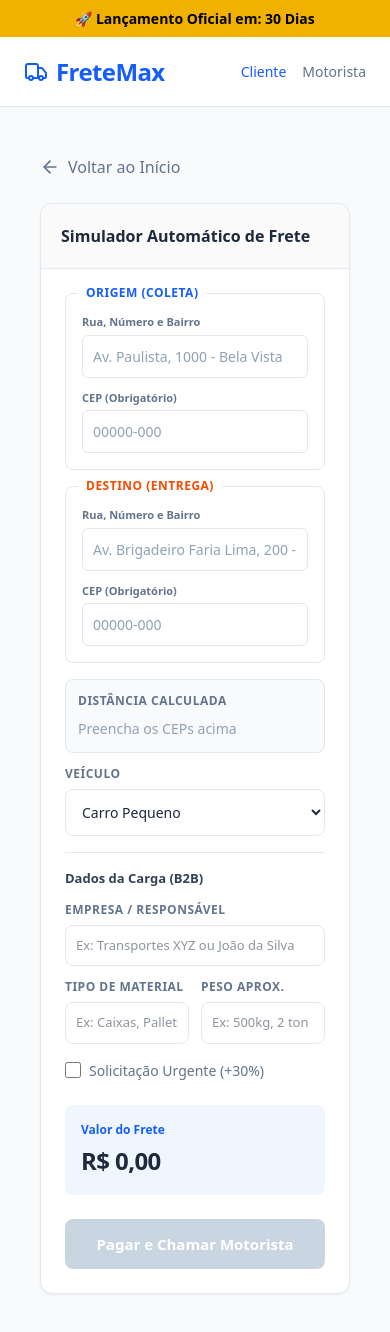
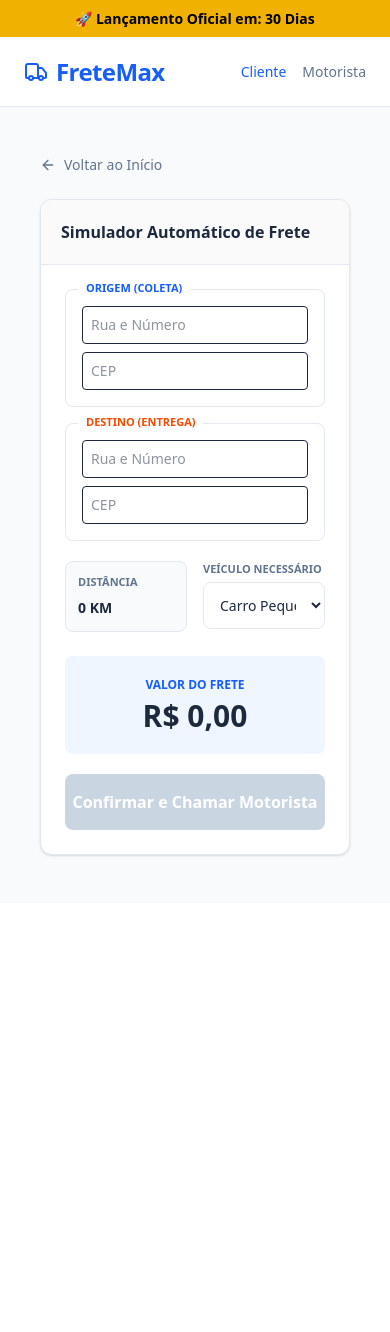
Before and after one commit to rodrigovtr38-hash/FRETEMAX, a React (Vite) app in the folder fretemax-projeto-final/: page /cliente in a window 390 px wide. Shown: the top 1332 px of the page. After the commit the page ends 903 px from the top, so only its background shows below. Built offline with nearby package versions, Linux system fonts and the light colour scheme.

Commit message:
Update Cliente.tsx

```diff
--- a/fretemax-projeto-final/src/pages/Cliente.tsx
+++ b/fretemax-projeto-final/src/pages/Cliente.tsx
@@ -1,10 +1,7 @@
 import { useState, useEffect } from 'react';
 import { db } from '../firebase';
 import { collection, addDoc, onSnapshot, doc, serverTimestamp, query, where, getDocs } from 'firebase/firestore';
-import { OperationType, handleFirestoreError } from '../lib/firestore-errors';
 import { MapPin, CheckCircle2, MessageCircle, ArrowLeft } from 'lucide-react';
-
-type VehicleType = 'carro pequeno' | 'utilitário' | 'caminhão 3/4' | 'carreta';
 
 export default function Cliente() {
   const [coletaRua, setColetaRua] = useState('');
@@ -12,7 +9,6 @@ export default function Cliente() {
   const [entregaRua, setEntregaRua] = useState('');
   const [entregaCep, setEntregaCep] = useState('');
 
-  // Nova Lógica de Distância Automática
   const [autoDistance, setAutoDistance] = useState(0);
   const [isCalculating, setIsCalculating] = useState(false);
 
@@ -20,43 +16,44 @@ export default function Cliente() {
   const [material, setMaterial] = useState('');
   const [weight, setWeight] = useState('');
 
-  const [vehicle, setVehicle] = useState<VehicleType>('carro pequeno');
+  const [vehicle, setVehicle] = useState('carro pequeno');
   const [urgent, setUrgent] = useState(false);
 
   const [orderId, setOrderId] = useState<string | null>(null);
   const [orderStatus, setOrderStatus] = useState<string | null>(null);
   const [driverContact, setDriverContact] = useState<{name: string, phone: string} | null>(null);
-
   const [availableDriverCount, setAvailableDriverCount] = useState<number | null>(null);
 
-  const base = 20;
-  const multipliers: Record<VehicleType, number> = {
-    'carro pequeno': 2,
-    'utilitário': 3,
-    'caminhão 3/4': 5,
-    'carreta': 10,
+  // BLINDAGEM MATEMÁTICA PARA EVITAR TELA BRANCA
+  const getMultiplier = (veh: string) => {
+    const v = veh.toLowerCase();
+    if (v.includes('utilitário')) return 3;
+    if (v.includes('caminhão')) return 5;
+    if (v.includes('carreta')) return 10;
+    return 2; // Padrão seguro para Carro Pequeno
   };
 
-  const valorMotorista = base + (autoDistance * multipliers[vehicle]);
-  let valorCliente = valorMotorista * 1.20;
+  const safeDistance = Number(autoDistance) || 0;
+  const multiplier = getMultiplier(vehicle);
+  const base = 20;
+
+  const valorMotorista = base + (safeDistance * multiplier);
+  let valorCliente = valorMotorista * 1.20; // Margem de 20%
   if (urgent) {
-    valorCliente = valorCliente * 1.30;
+    valorCliente *= 1.30;
   }
 
-  // Formatacao de CEP
   const handleCepChange = (e: React.ChangeEvent<HTMLInputElement>, setter: React.Dispatch<React.SetStateAction<string>>) => {
     let v = e.target.value.replace(/\D/g, '');
     if (v.length > 5) v = v.replace(/^(\d{5})(\d)/, '$1-$2');
     setter(v.slice(0, 9));
   };
 
-  // Motor de Cálculo Automático de Distância
   useEffect(() => {
     if (coletaCep.length === 9 && entregaCep.length === 9) {
       setIsCalculating(true);
-      // Simula a requisição rápida ao Google Maps
       const timer = setTimeout(() => {
-        setAutoDistance(18.5); // Distância simulada para o MVP rodar liso
+        setAutoDistance(18.5);
         setIsCalculating(false);
       }, 1200);
       return () => clearTimeout(timer);
@@ -65,7 +62,6 @@ export default function Cliente() {
     }
   }, [coletaCep, entregaCep]);
 
-  // Check drivers
   useEffect(() => {
     const fetchAvail = async () => {
       if (!coletaCep || !vehicle || autoDistance <= 0) {
@@ -73,19 +69,19 @@ export default function Cliente() {
         return;
       }
       try {
-        const q = query(collection(db, 'motoristas'), where('vehicleType', '==', vehicle));
+        const q = query(collection(db, 'motoristas_cadastros'), where('categoria', '==', vehicle));
         const snap = await getDocs(q);
         setAvailableDriverCount(snap.docs.length);
-      } catch(e) {}
+      } catch(e) {
+        setAvailableDriverCount(0);
+      }
     }
     fetchAvail();
   }, [coletaCep, vehicle, autoDistance]);
 
   useEffect(() => {
     if (!orderId) return;
-    const unsubscribe = onSnapshot(
-      doc(db, 'fretes', orderId),
-      (snapshot) => {
+    const unsubscribe = onSnapshot(doc(db, 'fretes', orderId), (snapshot) => {
         if (snapshot.exists()) {
           const data = snapshot.data();
           setOrderStatus(data.status);
@@ -96,9 +92,6 @@ export default function Cliente() {
             });
           }
         }
-      },
-      (error) => {
-        handleFirestoreError(error, OperationType.GET, `fretes/${orderId}`);
       }
     );
     return () => unsubscribe();
@@ -106,18 +99,15 @@ export default function Cliente() {
 
   const handlePagar = async () => {
     if (!coletaRua || !coletaCep || !entregaRua || !entregaCep || autoDistance <= 0) {
-      alert("Preencha todos os campos obrigatórios de endereço.");
+      alert("Preencha todos os campos de endereço corretamente.");
       return;
     }
 
-    const origemConcatenada = `${coletaRua}, CEP: ${coletaCep}`;
-    const destinoConcatenado = `${entregaRua}, CEP: ${entregaCep}`;
-
     try {
       const docRef = await addDoc(collection(db, 'fretes'), {
-        cidadeOrigem: origemConcatenada,
-        cidadeDestino: destinoConcatenado,
-        distancia: autoDistance,
+        cidadeOrigem: `${coletaRua}, CEP: ${coletaCep}`,
+        cidadeDestino: `${entregaRua}, CEP: ${entregaCep}`,
+        distancia: safeDistance,
         veiculo: vehicle,
         responsavel: company,
         material: material,
@@ -125,40 +115,29 @@ export default function Cliente() {
         valorMotorista,
         valorCliente,
         status: 'aguardando_motorista',
-        clienteId: 'anon',
         createdAt: serverTimestamp()
       });
       setOrderId(docRef.id);
       setOrderStatus('aguardando_motorista');
     } catch (error) {
-      handleFirestoreError(error, OperationType.CREATE, 'fretes');
+      alert("Erro ao conectar com o banco. Tente novamente.");
     }
   };
 
-  // Tela 3: Motorista Encontrado
   if (orderStatus === 'aceito') {
     return (
-      <div className="max-w-md mx-auto bg-white rounded-xl border border-slate-200 shadow-[0_1px_3px_rgba(0,0,0,0.05)] overflow-hidden flex flex-col pt-8">
-        <div className="p-6 flex flex-col items-center text-center gap-6 animate-in fade-in slide-in-from-bottom-4">
+      <div className="max-w-md mx-auto mt-10 bg-white rounded-xl border border-slate-200 shadow-sm overflow-hidden flex flex-col pt-8">
+        <div className="p-6 flex flex-col items-center text-center gap-6 animate-in fade-in">
           <div className="w-16 h-16 bg-[#dcfce7] text-[#166534] rounded-full flex items-center justify-center">
             <CheckCircle2 className="w-8 h-8" />
           </div>
           <div>
             <h2 className="text-[18px] font-bold text-slate-800">🚚 Motorista a caminho!</h2>
-            <p className="text-slate-500 mt-2 text-sm">
-              O motorista aceitou seu frete e já está se deslocando.
-            </p>
+            <p className="text-slate-500 mt-2 text-sm">Seu frete foi aceito.</p>
           </div>
-
           {driverContact && driverContact.phone && (
-            <a
-              href={`https://wa.me/55${driverContact.phone.replace(/[^0-9]/g, '')}?text=Olá,%20sou%20o%20cliente%20do%20FreteMax.`}
-              target="_blank"
-              rel="noopener noreferrer"
-              className="w-full mt-2 p-[14px] flex items-center justify-center gap-2 bg-[#25d366] text-white text-[15px] font-semibold rounded-lg transition-colors hover:opacity-90"
-            >
-              <MessageCircle className="w-5 h-5" />
-              Falar com {driverContact.name}
+            <a href={`https://wa.me/55${driverContact.phone.replace(/[^0-9]/g, '')}`} target="_blank" rel="noopener noreferrer" className="w-full mt-2 p-[14px] flex items-center justify-center gap-2 bg-[#25d366] text-white font-semibold rounded-lg hover:opacity-90">
+              <MessageCircle className="w-5 h-5" /> Falar com {driverContact.name}
             </a>
           )}
         </div>
@@ -166,201 +145,72 @@ export default function Cliente() {
     );
   }
 
-  // Tela 2: Radar Buscando Motorista
   if (orderStatus === 'aguardando_motorista') {
     return (
-      <div className="max-w-md mx-auto bg-white rounded-xl border border-slate-200 shadow-[0_1px_3px_rgba(0,0,0,0.05)] overflow-hidden flex flex-col">
+      <div className="max-w-md mx-auto mt-10 bg-white rounded-xl border border-slate-200 shadow-sm overflow-hidden">
         <div className="p-5 border-b border-slate-200 bg-slate-50 flex justify-between items-center">
-          <h2 className="text-[16px] font-semibold text-slate-800">Acompanhamento</h2>
-          <span className="inline-block px-3 py-1 rounded-full text-[12px] font-semibold uppercase bg-[#fef3c7] text-[#92400e]">
-            Aguardando...
-          </span>
+          <h2 className="text-[16px] font-semibold text-slate-800">Status do Frete</h2>
+          <span className="px-3 py-1 rounded-full text-[12px] font-bold bg-[#fef3c7] text-[#92400e]">Buscando...</span>
         </div>
-        <div className="p-6 flex flex-col items-center text-center gap-6 animate-in fade-in">
-          <div className="relative w-16 h-16 flex items-center justify-center mt-4">
-            <div className="absolute inset-0 border-4 border-slate-100 rounded-full"></div>
-            <div className="absolute inset-0 border-4 border-blue-600 rounded-full border-t-transparent animate-spin"></div>
-            <MapPin className="w-6 h-6 text-blue-600 relative z-10" />
-          </div>
-          <div>
-            <p className="text-[16px] font-semibold leading-[1.6] text-slate-800 mt-2">
-              🔎 Procurando motorista na sua região...
-            </p>
-            <div className="h-2 bg-slate-100 rounded-full mt-6 overflow-hidden">
-              <div className="w-2/5 h-full bg-blue-600 animate-pulse"></div>
-            </div>
+        <div className="p-8 flex flex-col items-center text-center gap-4">
+          <MapPin className="w-10 h-10 text-blue-600 animate-bounce" />
+          <p className="text-[16px] font-semibold text-slate-800">Procurando motoristas na região...</p>
+          <div className="w-full h-2 bg-slate-100 rounded-full mt-4 overflow-hidden">
+            <div className="w-1/2 h-full bg-blue-600 animate-pulse"></div>
           </div>
         </div>
       </div>
     );
   }
 
-  // Tela 1: Formulário Principal
   return (
     <div className="max-w-2xl mx-auto px-4 py-6">
-      <button
-        onClick={() => window.location.href = '/'}
-        className="flex items-center gap-2 text-slate-500 hover:text-slate-800 transition-colors mb-6 font-medium"
-      >
-        <ArrowLeft className="w-5 h-5" /> Voltar ao Início
+      <button onClick={() => window.location.href = '/'} className="flex items-center gap-2 text-slate-500 hover:text-slate-800 mb-6 font-medium text-sm">
+        <ArrowLeft className="w-4 h-4" /> Voltar ao Início
       </button>
 
-      <div className="bg-white rounded-xl border border-slate-200 shadow-[0_1px_3px_rgba(0,0,0,0.05)] overflow-hidden flex flex-col">
-        <div className="p-5 border-b border-slate-200 bg-neutral-50">
-          <h2 className="text-[16px] font-semibold text-slate-800">Simulador Automático de Frete</h2>
-        </div>
+      <div className="bg-white rounded-xl border border-slate-200 shadow-sm overflow-hidden">
+        <div className="p-5 border-b border-slate-200 bg-neutral-50"><h2 className="text-[16px] font-semibold text-slate-800">Simulador Automático de Frete</h2></div>
+        <div className="p-6 space-y-5">
 
-        <div className="p-6">
-          <div className="space-y-4">
-            <div className="p-4 border-[1.5px] border-slate-200 rounded-lg bg-white relative">
-              <span className="absolute -top-[10px] left-3 bg-white px-2 text-[12px] font-bold uppercase text-blue-600 tracking-[0.5px]">Origem (Coleta)</span>
-              <div className="grid grid-cols-1 md:grid-cols-2 gap-3 mt-1">
-                <div>
-                  <label className="block text-[11px] font-bold text-slate-500 mb-1">Rua, Número e Bairro</label>
-                  <input
-                    className="w-full p-2.5 border-[1.5px] border-slate-200 rounded-md text-[14px] transition-colors focus:border-blue-600 focus:outline-none placeholder:text-slate-400"
-                    placeholder="Av. Paulista, 1000 - Bela Vista"
-                    value={coletaRua}
-                    onChange={e => setColetaRua(e.target.value)}
-                  />
-                </div>
-                <div>
-                  <label className="block text-[11px] font-bold text-slate-500 mb-1">CEP (Obrigatório)</label>
-                  <input
-                    className="w-full p-2.5 border-[1.5px] border-slate-200 rounded-md text-[14px] transition-colors focus:border-blue-600 focus:outline-none placeholder:text-slate-400"
-                    placeholder="00000-000"
-                    value={coletaCep}
-                    onChange={e => handleCepChange(e, setColetaCep)}
-                    maxLength={9}
-                  />
-                </div>
-              </div>
+          <div className="grid grid-cols-1 md:grid-cols-2 gap-4">
+            <div className="p-4 border-[1.5px] border-slate-200 rounded-lg relative">
+              <span className="absolute -top-[10px] left-3 bg-white px-2 text-[11px] font-bold uppercase text-blue-600">Origem (Coleta)</span>
+              <input className="w-full p-2 mb-2 border-[1.5px] rounded text-sm focus:border-blue-600 outline-none" placeholder="Rua e Número" value={coletaRua} onChange={e => setColetaRua(e.target.value)} />
+              <input className="w-full p-2 border-[1.5px] rounded text-sm focus:border-blue-600 outline-none" placeholder="CEP" value={coletaCep} onChange={e => handleCepChange(e, setColetaCep)} maxLength={9} />
             </div>
-
-            <div className="p-4 border-[1.5px] border-slate-200 rounded-lg bg-white relative">
-              <span className="absolute -top-[10px] left-3 bg-white px-2 text-[12px] font-bold uppercase text-orange-600 tracking-[0.5px]">Destino (Entrega)</span>
-              <div className="grid grid-cols-1 md:grid-cols-2 gap-3 mt-1">
-                <div>
-                  <label className="block text-[11px] font-bold text-slate-500 mb-1">Rua, Número e Bairro</label>
-                  <input
-                    className="w-full p-2.5 border-[1.5px] border-slate-200 rounded-md text-[14px] transition-colors focus:border-blue-600 focus:outline-none placeholder:text-slate-400"
-                    placeholder="Av. Brigadeiro Faria Lima, 200 - Pinheiros"
-                    value={entregaRua}
-                    onChange={e => setEntregaRua(e.target.value)}
-                  />
-                </div>
-                <div>
-                  <label className="block text-[11px] font-bold text-slate-500 mb-1">CEP (Obrigatório)</label>
-                  <input
-                    className="w-full p-2.5 border-[1.5px] border-slate-200 rounded-md text-[14px] transition-colors focus:border-blue-600 focus:outline-none placeholder:text-slate-400"
-                    placeholder="00000-000"
-                    value={entregaCep}
-                    onChange={e => handleCepChange(e, setEntregaCep)}
-                    maxLength={9}
-                  />
-                </div>
-              </div>
-            </div>
-
-            <div className="grid grid-cols-1 md:grid-cols-2 gap-3 mb-4">
-              <div className="p-3 border-[1.5px] border-slate-200 rounded-lg bg-slate-50">
-                <label className="block text-[12px] font-semibold uppercase text-slate-500 mb-1.5 tracking-[0.5px]">Distância Calculada</label>
-                {isCalculating ? (
-                  <span className="text-blue-600 text-sm font-semibold animate-pulse">Processando satélite...</span>
-                ) : autoDistance > 0 ? (
-                  <span className="text-slate-800 text-sm font-bold">{autoDistance} KM</span>
-                ) : (
-                  <span className="text-slate-400 text-sm">Preencha os CEPs acima</span>
-                )}
-              </div>
-              <div>
-                <label className="block text-[12px] font-semibold uppercase text-slate-500 mb-1.5 tracking-[0.5px]">Veículo</label>
-                <select
-                  className="w-full p-3 border-[1.5px] border-slate-200 rounded-lg text-[14px] transition-colors focus:border-blue-600 focus:outline-none bg-white"
-                  value={vehicle}
-                  onChange={e => setVehicle(e.target.value as VehicleType)}
-                >
-                  <option value="carro pequeno">Carro Pequeno</option>
-                  <option value="utilitário">Utilitário</option>
-                  <option value="caminhão 3/4">Caminhão 3/4</option>
-                  <option value="carreta">Carreta (até 30 toneladas)</option>
-                </select>
-              </div>
-            </div>
-
-            <div className="border-t border-slate-200 pt-4 mt-2">
-              <h3 className="text-[13px] font-bold text-slate-700 mb-3">Dados da Carga (B2B)</h3>
-              <div className="space-y-3">
-                <div>
-                  <label className="block text-[12px] font-semibold uppercase text-slate-500 mb-1.5 tracking-[0.5px]">Empresa / Responsável</label>
-                  <input
-                    className="w-full p-2.5 border-[1.5px] border-slate-200 rounded-lg text-[13px] focus:border-blue-600 focus:outline-none"
-                    placeholder="Ex: Transportes XYZ ou João da Silva"
-                    value={company}
-                    onChange={e => setCompany(e.target.value)}
-                  />
-                </div>
-                <div className="grid grid-cols-2 gap-3">
-                  <div>
-                    <label className="block text-[12px] font-semibold uppercase text-slate-500 mb-1.5 tracking-[0.5px]">Tipo de Material</label>
-                    <input
-                      className="w-full p-2.5 border-[1.5px] border-slate-200 rounded-lg text-[13px] focus:border-blue-600 focus:outline-none"
-                      placeholder="Ex: Caixas, Pallets..."
-                      value={material}
-                      onChange={e => setMaterial(e.target.value)}
-                    />
-                  </div>
-                  <div>
-                    <label className="block text-[12px] font-semibold uppercase text-slate-500 mb-1.5 tracking-[0.5px]">Peso Aprox.</label>
-                    <input
-                      className="w-full p-2.5 border-[1.5px] border-slate-200 rounded-lg text-[13px] focus:border-blue-600 focus:outline-none"
-                      placeholder="Ex: 500kg, 2 ton"
-                      value={weight}
-                      onChange={e => setWeight(e.target.value)}
-                    />
-                  </div>
-                </div>
-              </div>
-            </div>
-
-            {availableDriverCount !== null && autoDistance > 0 && (
-              <div className="mb-4 mt-4 p-3 rounded-lg text-[14px] font-medium border border-slate-100 bg-slate-50">
-                {availableDriverCount >= 3 ? (
-                  <span className="text-green-600 flex items-center gap-2">✅ {availableDriverCount} motoristas disponíveis na sua região</span>
-                ) : availableDriverCount >= 1 ? (
-                  <span className="text-yellow-600 flex items-center gap-2">⚠️ Poucos motoristas disponíveis ({availableDriverCount})</span>
-                ) : (
-                  <span className="text-red-500 flex items-center gap-2">❌ Nenhum motorista disponível</span>
-                )}
-              </div>
-            )}
-
-            <div className="mb-4 flex items-center gap-2 text-[14px] text-slate-500">
-              <input
-                type="checkbox"
-                checked={urgent}
-                onChange={e => setUrgent(e.target.checked)}
-                className="w-4 h-4 rounded border-[1.5px] border-slate-300 text-blue-600 focus:ring-blue-500"
-              />
-              <span>Solicitação Urgente (+30%)</span>
+            <div className="p-4 border-[1.5px] border-slate-200 rounded-lg relative">
+              <span className="absolute -top-[10px] left-3 bg-white px-2 text-[11px] font-bold uppercase text-orange-600">Destino (Entrega)</span>
+              <input className="w-full p-2 mb-2 border-[1.5px] rounded text-sm focus:border-blue-600 outline-none" placeholder="Rua e Número" value={entregaRua} onChange={e => setEntregaRua(e.target.value)} />
+              <input className="w-full p-2 border-[1.5px] rounded text-sm focus:border-blue-600 outline-none" placeholder="CEP" value={entregaCep} onChange={e => handleCepChange(e, setEntregaCep)} maxLength={9} />
             </div>
           </div>
 
-          <div className="my-6 p-4 bg-[#eff6ff] rounded-lg">
-            <label className="block text-[12px] font-bold text-blue-600 mb-1">Valor do Frete</label>
-            <div className="text-[24px] font-bold text-slate-800 tracking-tight">
-              {autoDistance > 0
-                ? new Intl.NumberFormat('pt-BR', { style: 'currency', currency: 'BRL' }).format(valorCliente)
-                : 'R$ 0,00'}
+          <div className="grid grid-cols-2 gap-4">
+            <div className="p-3 border-[1.5px] border-slate-200 rounded-lg bg-slate-50">
+              <label className="block text-[11px] font-bold text-slate-500 mb-1 uppercase">Distância</label>
+              {isCalculating ? <span className="text-blue-600 text-sm font-bold animate-pulse">Calculando...</span> : <span className="text-slate-800 text-sm font-bold">{safeDistance} KM</span>}
+            </div>
+            <div>
+              <label className="block text-[11px] font-bold text-slate-500 mb-1 uppercase">Veículo Necessário</label>
+              <select className="w-full p-3 border-[1.5px] border-slate-200 rounded-lg bg-white text-sm outline-none focus:border-blue-600" value={vehicle} onChange={e => setVehicle(e.target.value)}>
+                <option value="Carro Pequeno">Carro Pequeno</option>
+                <option value="Utilitário">Utilitário</option>
+                <option value="Caminhão 3/4">Caminhão 3/4</option>
+                <option value="Carreta">Carreta (Até 30t)</option>
+              </select>
             </div>
           </div>
 
-          <button
-            onClick={handlePagar}
-            disabled={!coletaRua || !coletaCep || !entregaRua || !entregaCep || autoDistance <= 0}
-            className="w-full p-[14px] border-none rounded-lg text-[15px] font-semibold cursor-pointer text-center bg-blue-600 text-white hover:bg-blue-700 disabled:bg-slate-300 disabled:cursor-not-allowed transition-colors"
-          >
-            Pagar e Chamar Motorista
+          <div className="bg-[#eff6ff] p-5 rounded-lg text-center mt-6">
+            <p className="text-[12px] font-bold text-blue-600 uppercase">Valor do Frete</p>
+            <p className="text-3xl font-black text-slate-800 mt-1">
+               {safeDistance > 0 ? new Intl.NumberFormat('pt-BR', { style: 'currency', currency: 'BRL' }).format(valorCliente) : 'R$ 0,00'}
+            </p>
+          </div>
+
+          <button onClick={handlePagar} disabled={safeDistance <= 0} className="w-full bg-blue-600 text-white font-bold py-4 rounded-lg hover:bg-blue-700 transition-colors disabled:bg-slate-300">
+            Confirmar e Chamar Motorista
           </button>
         </div>
       </div>
```
